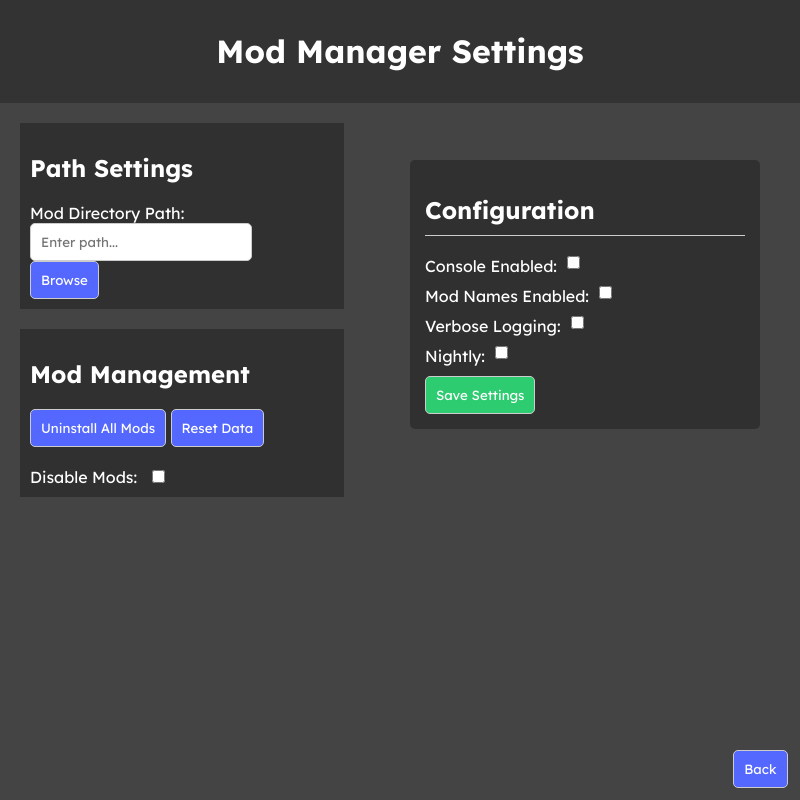
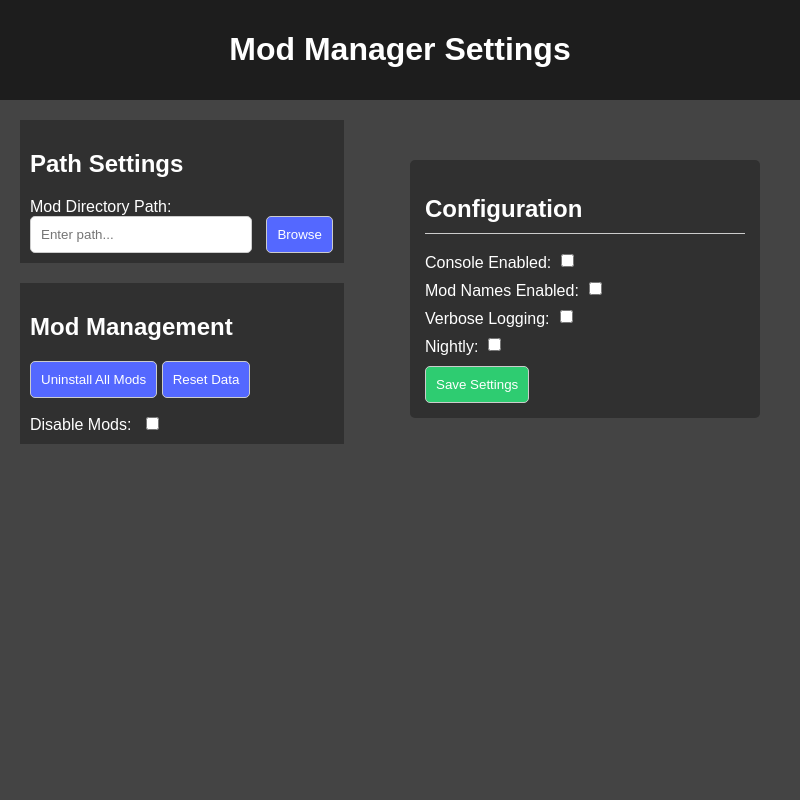
Before and after one commit to AbstractMelon/BorplModManager, an Electron app: page ModManager/settings.html in a window 800 px wide. Drawn offline with Linux system fonts and the light colour scheme.

Commit message:
Revert "improved ui (its :fire: now apparently)"
This reverts commit 178dd3aec6b6f4094b6f60df522849579791bd55.

```diff
--- a/ModManager/settings.css
+++ b/ModManager/settings.css
@@ -1,16 +1,15 @@
 body {
-    font-family: Lexend, Arial, sans-serif;
+    font-family: Arial, sans-serif;
     margin: 0;
     padding: 0;
     background-color: #444444;
 }
 
 header {
-    background-color: #333;
+    background-color: #1d1d1d;
     color: #fff;
     padding: 10px;
     text-align: center;
-    -webkit-app-region: drag;
 }
 
 header h1 p {
@@ -52,7 +51,6 @@ button {
     padding: 10px;
     border-radius: 5px;
     border: 1px solid #ccc;
-    font-family: Lexend, Arial, sans-serif;
 }
 
 input[type="text"],
@@ -119,9 +117,3 @@ button#saveSettingsBtn:hover {
 .configuration-section input[type="checkbox"] {
     margin-right: 5px;
 }
-
-#menuButton {
-    position: absolute;
-    bottom: 12.5px;
-    right: 12.5px;
-}
--- a/ModManager/settings.html
+++ b/ModManager/settings.html
@@ -5,9 +5,6 @@
     <meta name="viewport" content="width=device-width, initial-scale=1.0">
     <title>Mod Manager Settings</title>
     <link rel="stylesheet" href="settings.css"> <!-- Link to external CSS file for styles -->
-    <link rel="preconnect" href="https://fonts.googleapis.com">
-    <link rel="preconnect" href="https://fonts.gstatic.com" crossorigin>
-    <link href="https://fonts.googleapis.com/css2?family=Lexend:wght@100..900&display=swap" rel="stylesheet">
 </head>
 <body>
     <header>
@@ -65,12 +62,5 @@
     </main>
 
     <script src="renderer.js"></script>
-    <button id="menuButton">Back</button>
-
-    <script>
-        document.getElementById('menuButton').addEventListener('click', () => {
-            window.location.href = 'index.html';
-        });
-    </script>
 </body>
 </html>
--- a/ModManager/style.css
+++ b/ModManager/style.css
@@ -1,7 +1,7 @@
 /* styles.css */
 
 body {
-    font-family: Lexend, Arial, sans-serif;
+    font-family: Arial, sans-serif;
     margin: 0;
     padding: 0;
     background-color: #444444;
@@ -12,7 +12,6 @@ header {
     color: #fff;
     padding: 20px;
     text-align: center;
-    -webkit-app-region: drag;
 }
 
 header h1 {
@@ -65,7 +64,6 @@ main {
     color: #fff;
     cursor: pointer;
     transition: background-color 0.3s ease;
-    font-family: Lexend, Arial, sans-serif;
 }
 
 .actions button:hover {
@@ -97,7 +95,6 @@ button {
   font-size: 18px;
   text-shadow: 0 1px 0 rgb(0 0 0 / 40%);
   transition: box-shadow 0.15s ease,transform 0.15s ease;
-  font-family: Lexend, Arial, sans-serif;
 }
 button:hover {
       box-shadow: 0px 4px 8px rgb(45 35 66 / 40%), 0px 7px 13px -3px rgb(45 35 66 / 30%), inset 0px -3px 0px #3c4fe0;
```
Also changed, not shown: ModManager/index.html (+1 -4 lines), ModManager/main.js (+2 -13 lines).
